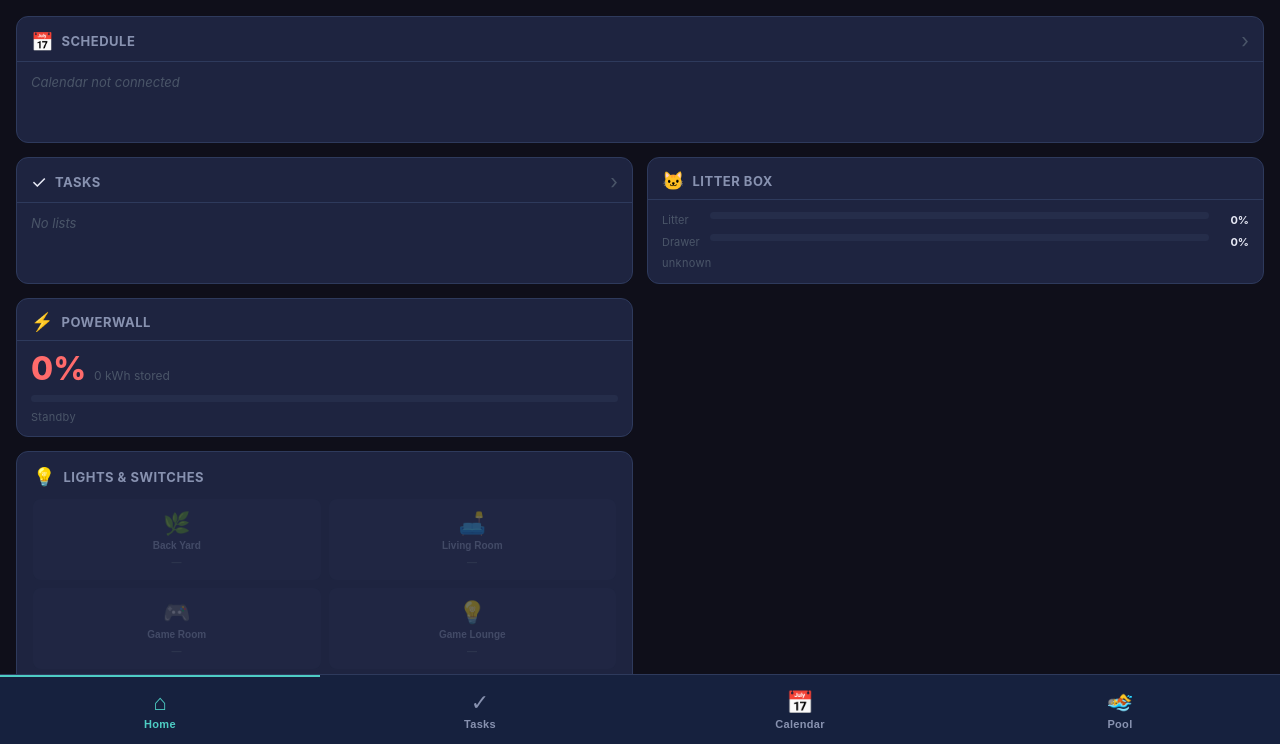
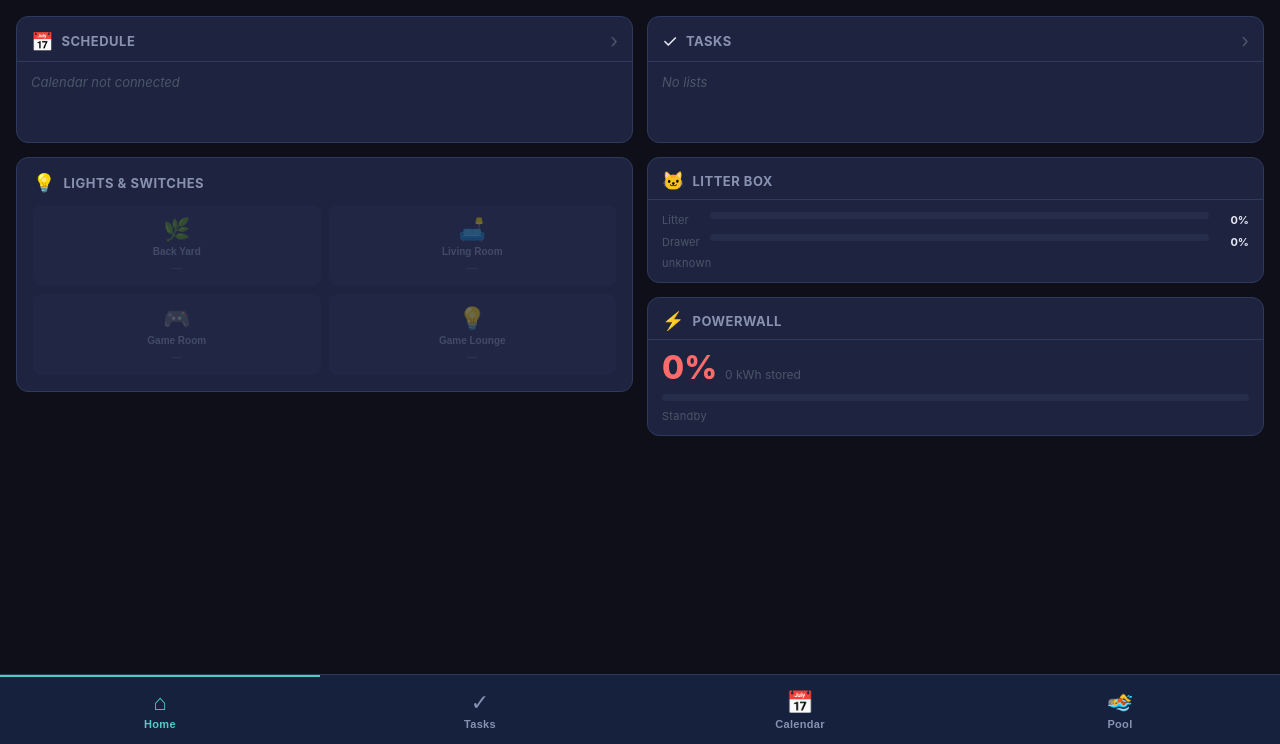
Before and after one commit to robertwenstrand-commits/home-kiosk, a Flask app: page / in a window 1280 px wide. Shown: the part 56-800 px from the top of the page. Run offline with Flask 3, Linux system fonts and the light colour scheme; data that the repository does not hold is empty.

Commit message:
Restructure dashboard to explicit two-column flex layout
Left column: Schedule (Today|Tomorrow inside), Lights & Switches
Right column: Tasks, Litter Box, Powerwall

Replaced the CSS grid (.dash-grid) with a flex row (.dash-layout) containing
.dash-col-left and .dash-col-right, each a flex column with gap. Removed the
hardcoded width and margin-top from .dash-lights-pane — spacing is now
handled by the parent flex gap.

Co-Authored-By: Claude Sonnet 4.6 <noreply@anthropic.com>

```diff
--- a/server/static/css/style.css
+++ b/server/static/css/style.css
@@ -298,10 +298,18 @@ html, body {
 }
 
 /* ── Dashboard ─────────────────────────────────────────────────────────── */
-.dash-grid {
-  display: grid;
-  grid-template-columns: 1fr 1fr;
+.dash-layout {
+  display: flex;
   gap: 14px;
+  align-items: flex-start;
+}
+.dash-col-left,
+.dash-col-right {
+  flex: 1;
+  display: flex;
+  flex-direction: column;
+  gap: 14px;
+  min-width: 0;
 }
 
 .dash-card {
@@ -315,10 +323,6 @@ html, body {
 }
 
 .dash-card:active { transform: scale(0.97); border-color: var(--accent); }
-
-.dash-card-wide {
-  grid-column: 1 / -1;
-}
 
 .card-header {
   display: flex;
@@ -488,8 +492,6 @@ html, body {
   border-radius: var(--radius);
   border: 1px solid var(--border);
   padding: 14px 16px 16px;
-  margin-top: 14px;
-  width: calc(50% - 7px);
 }
 
 .dash-lights-header {
--- a/server/templates/index.html
+++ b/server/templates/index.html
@@ -41,10 +41,12 @@
     <!-- Dashboard -->
     <section class="screen active" id="screen-dashboard">
       <div class="screen-content">
-        <div class="dash-grid">
+        <div class="dash-layout">
 
-          <!-- Schedule (Today + Tomorrow) -->
-          <div class="dash-card dash-card-wide" id="dash-events" onclick="App.navigate('calendar')">
+          <!-- Left column: Schedule + Lights -->
+          <div class="dash-col-left">
+
+            <div class="dash-card" id="dash-events" onclick="App.navigate('calendar')">
               <div class="card-header">
                 <span class="card-icon">&#128197;</span>
                 <span class="card-title">Schedule</span>
@@ -55,7 +57,21 @@
               </div>
             </div>
 
-          <!-- Task Summary -->
+            <div class="dash-lights-pane">
+              <div class="dash-lights-header">
+                <span class="card-icon">&#128161;</span>
+                <span class="card-title">Lights &amp; Switches</span>
+              </div>
+              <div id="dash-lights-grid" class="dash-lights-grid">
+                <div class="loading-dots"><span></span><span></span><span></span></div>
+              </div>
+            </div>
+
+          </div><!-- .dash-col-left -->
+
+          <!-- Right column: Tasks + Litter Box + Powerwall -->
+          <div class="dash-col-right">
+
             <div class="dash-card" id="dash-tasks" onclick="App.navigate('tasks')">
               <div class="card-header">
                 <span class="card-icon">&#10003;</span>
@@ -67,7 +83,6 @@
               </div>
             </div>
 
-          <!-- Catbox Prime -->
             <div class="dash-card" id="dash-catbox">
               <div class="card-header">
                 <span class="card-icon">&#128049;</span>
@@ -78,7 +93,6 @@
               </div>
             </div>
 
-          <!-- Powerwall -->
             <div class="dash-card" id="dash-powerwall">
               <div class="card-header">
                 <span class="card-icon">&#9889;</span>
@@ -89,8 +103,12 @@
               </div>
             </div>
 
+          </div><!-- .dash-col-right -->
+
+        </div><!-- .dash-layout -->
+
         <!-- Camera Preview (hidden until JS confirms camera is configured) -->
-          <div class="dash-card dash-card-wide hidden" id="dash-camera" onclick="App.navigate('camera')">
+        <div class="dash-card hidden" id="dash-camera" onclick="App.navigate('camera')" style="margin-top:14px">
           <div class="card-header">
             <span class="card-icon">&#128247;</span>
             <span class="card-title">Camera</span>
@@ -98,19 +116,6 @@
           </div>
           <div class="card-body camera-preview-wrap">
             <img id="dash-camera-img" src="" alt="Camera">
-            </div>
-          </div>
-
-        </div>
-
-        <!-- Lights & Switches pane -->
-        <div class="dash-lights-pane">
-          <div class="dash-lights-header">
-            <span class="card-icon">&#128161;</span>
-            <span class="card-title">Lights &amp; Switches</span>
-          </div>
-          <div id="dash-lights-grid" class="dash-lights-grid">
-            <div class="loading-dots"><span></span><span></span><span></span></div>
           </div>
         </div>
 
```
Lines whose indentation alone changed are shown as unchanged.
